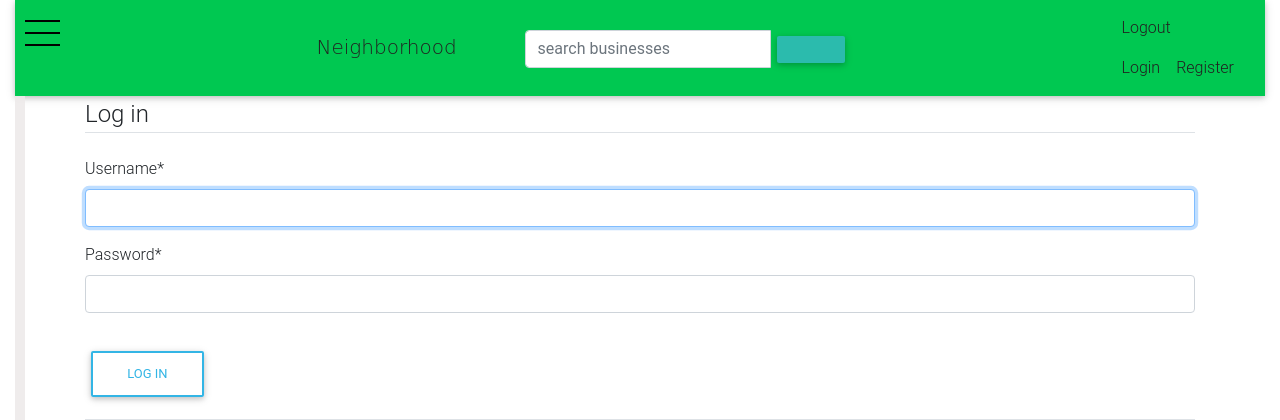
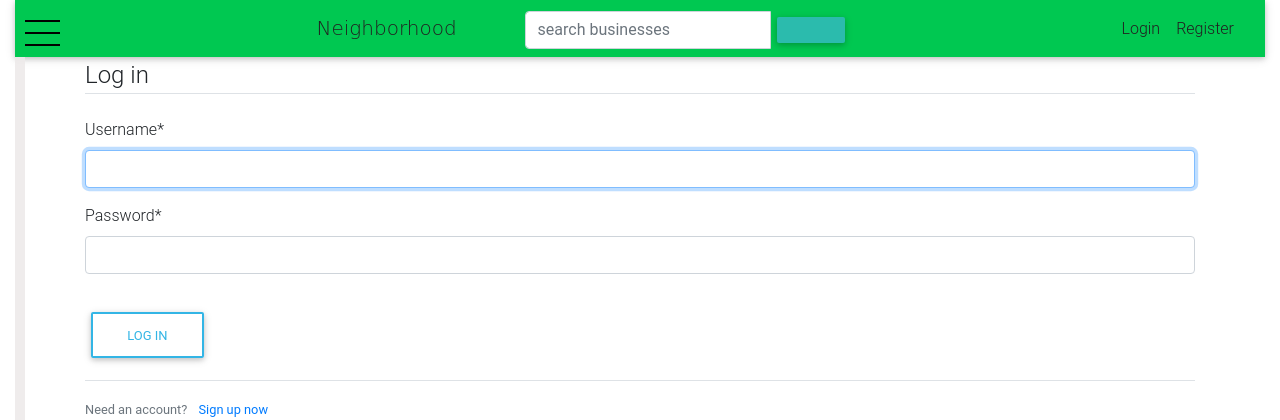
Before and after one commit to Paulwamaria/neighbourhood, a Django app: page /login/ in a window 1280 px wide. Shown: the top 420 px of the page. Run offline with Django 3.2, Linux system fonts and the light colour scheme; some libraries are stand-ins or nearby versions; some web fonts are replaced.

Commit message:
Add live register, login and logout links

```diff
--- a/neighbourhood/templates/navbar.html
+++ b/neighbourhood/templates/navbar.html
@@ -43,22 +43,22 @@
                     </div>
                     <div class="navbar-nav d-inline-flex ">
 
-
+                        {% if user.is_authenticated %}
                         <div class="d-inline-flex prof-links">
-                            <a class="nav-item nav-link mr-2 text-dark" href="">Logout</a>
+                            <a class="nav-item nav-link mr-2 text-dark" href="{% url 'logout' %}">Logout</a>
 
 
 
 
                         </div>
 
-
+                        {% else %}
                         <div class="d-inline-flex">
-                            <a class="nav-item nav-link mr-2 text-dark" href="">Login</a>
-                            <a class="nav-item nav-link ml-2 text-dark" href="">Register</a>
+                            <a class="nav-item nav-link mr-2 text-dark" href="{% url 'login' %}">Login</a>
+                            <a class="nav-item nav-link ml-2 text-dark" href="{% url 'register' %}">Register</a>
 
                         </div>
-
+                        {% endif %}
 
 
 
```
